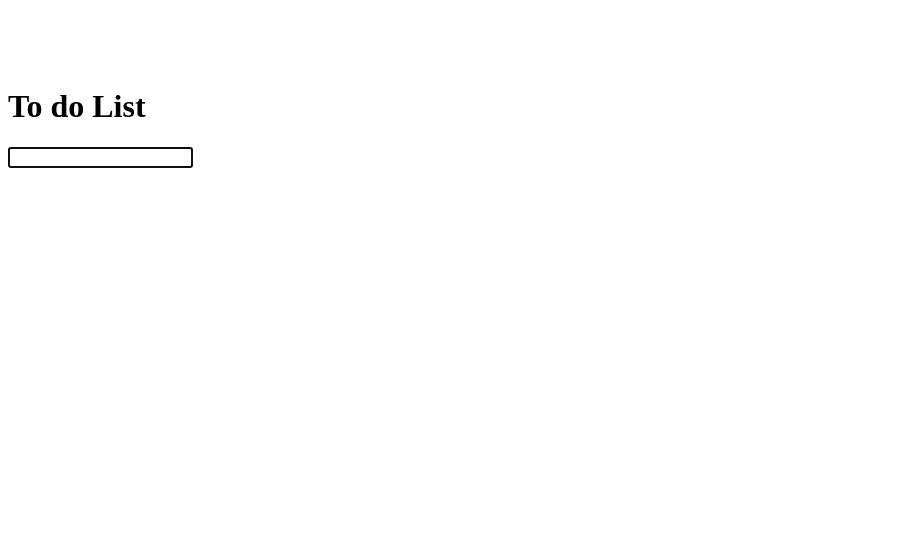
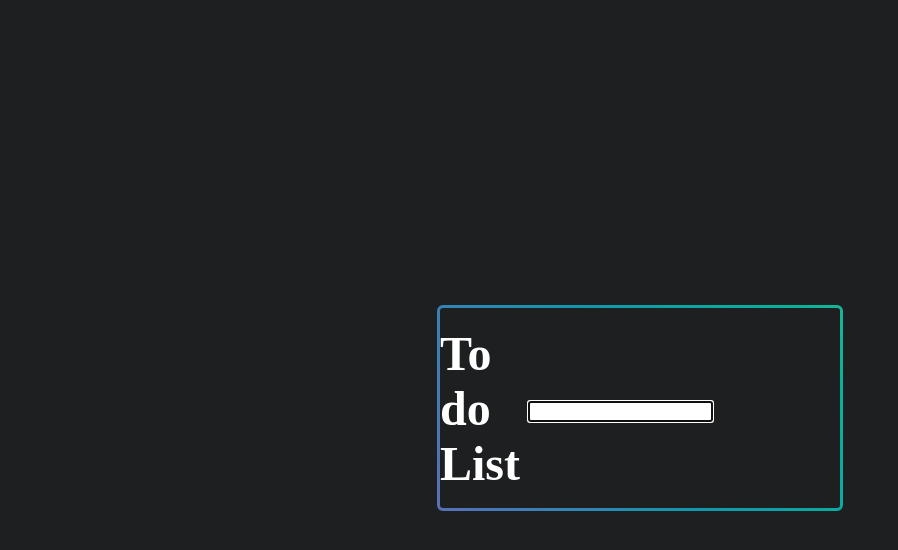
Before and after one commit to jmills1990/ToDoListApp, a plain HTML site: page index.html in a window 1280 px wide. Shown: the whole page, without its empty margins (0-898 px from the left). Drawn offline with Linux system fonts and the light colour scheme.

Commit message:
Add files via upload

```diff
--- a/style.css
+++ b/style.css
@@ -18,3 +18,66 @@ li span {
 .checked {
 text-decoration: line-through; font-weight: bold; color: #c00;
 }
+
+.todomodule {
+
+    width: 25%;
+    border: 1px solid black;
+    padding: 20px;
+    margin: 20px;
+}
+
+@import url('https://fonts.googleapis.com/css?family=Raleway:200');
+
+html, body {
+  height: 100%;
+}
+body {
+  display: flex;
+  justify-content: center;
+  align-items: center;
+  height: 100%;
+  background: #1D1F20;
+}
+#box {
+  display: flex;
+  align-items: center;
+  justify-content: center;
+  width: 400px;
+  height: 200px;
+  color: white;
+  font-family: 'Raleway';
+  font-size: 1.5rem;
+}
+.gradient-border {
+  --borderWidth: 3px;
+  background: #1D1F20;
+  position: relative;
+  border-radius: var(--borderWidth);
+}
+.gradient-border:after {
+  content: '';
+  position: absolute;
+  top: calc(-1 * var(--borderWidth));
+  left: calc(-1 * var(--borderWidth));
+  height: calc(100% + var(--borderWidth) * 2);
+  width: calc(100% + var(--borderWidth) * 2);
+  background: linear-gradient(60deg, #f79533, #f37055, #ef4e7b, #a166ab, #5073b8, #1098ad, #07b39b, #6fba82);
+  border-radius: calc(2 * var(--borderWidth));
+  z-index: -1;
+  animation: animatedgradient 3s ease alternate infinite;
+  background-size: 300% 300%;
+}
+
+
+@keyframes animatedgradient {
+    0% {
+        background-position: 0% 50%;
+    }
+    50% {
+        background-position: 100% 50%;
+    }
+    100% {
+        background-position: 0% 50%;
+    }
+}
```
